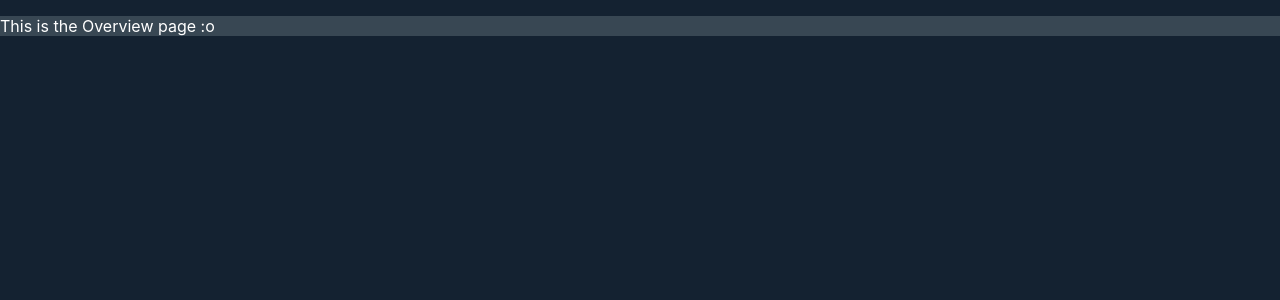
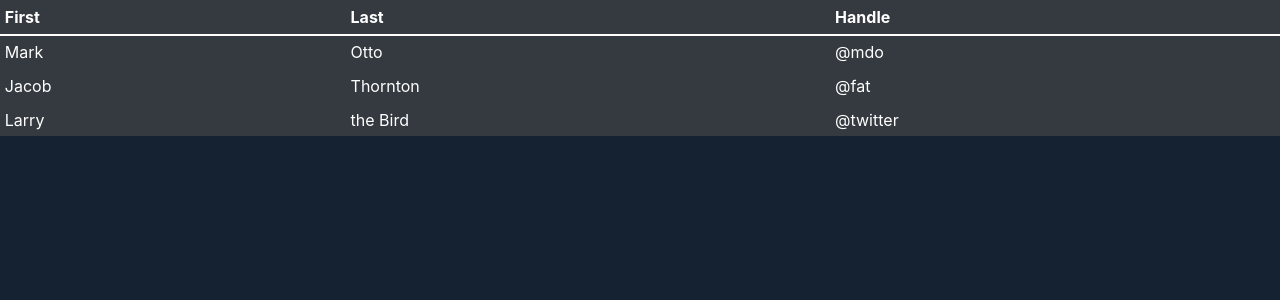
Before and after one commit to antoniopedrodantas/sinf-feup, a React (Create React App) app in the folder tempura/client/: page /overview in a window 1280 px wide. Shown: the top 300 px of the page. Built offline with nearby package versions, Linux system fonts and the light colour scheme.

Commit message:
playing with tables

```diff
--- a/tempura/client/package.json
+++ b/tempura/client/package.json
@@ -15,7 +15,9 @@
     "@types/react": "^17.0.0",
     "@types/react-dom": "^17.0.0",
     "@types/react-router-dom": "^5.1.6",
+    "bootstrap": "^4.5.3",
     "react": "^17.0.1",
+    "react-bootstrap": "^1.4.0",
     "react-dom": "^17.0.1",
     "react-redux": "^7.2.2",
     "react-router-dom": "^5.2.0",
--- a/tempura/client/src/scenes/Overview/Overview.tsx
+++ b/tempura/client/src/scenes/Overview/Overview.tsx
@@ -1,10 +1,37 @@
 import React from 'react';
 import './styles/Overview.css';
+import 'bootstrap/dist/css/bootstrap.min.css';
 
 const Overview: React.FC = () => {
   return (
     <>
-      <p className="overview"> This is the Overview page :o </p>
+
+      <table className="table table-dark table-borderless table-sm">
+      <thead>
+        <tr className="table-header">
+          <th scope="col">First</th>
+          <th scope="col">Last</th>
+          <th scope="col">Handle</th>
+        </tr>
+      </thead>
+      <tbody>
+        <tr>
+          <td>Mark</td>
+          <td>Otto</td>
+          <td>@mdo</td>
+        </tr>
+        <tr>
+          <td>Jacob</td>
+          <td>Thornton</td>
+          <td>@fat</td>
+        </tr>
+        <tr>
+          <td>Larry</td>
+          <td>the Bird</td>
+          <td>@twitter</td>
+        </tr>
+      </tbody>
+    </table>
     </>
   );
 };
--- a/tempura/client/src/scenes/Overview/styles/Overview.css
+++ b/tempura/client/src/scenes/Overview/styles/Overview.css
@@ -3,3 +3,11 @@
 .overview{
     background-color: var(--menu-selection);
 }
+
+.borderless tr {
+    border: none;
+}
+
+.table-header{
+    border-bottom: solid 2px white;
+}
```
Also changed, not shown: 1 other file (tests, documents, lock files or other folders).
